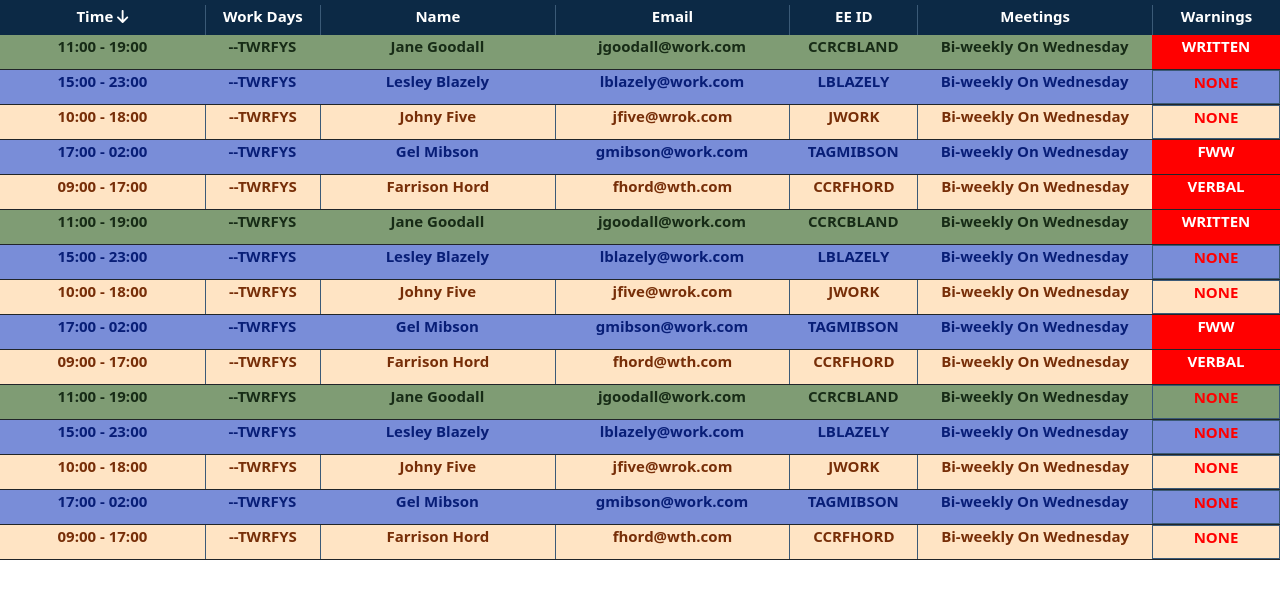
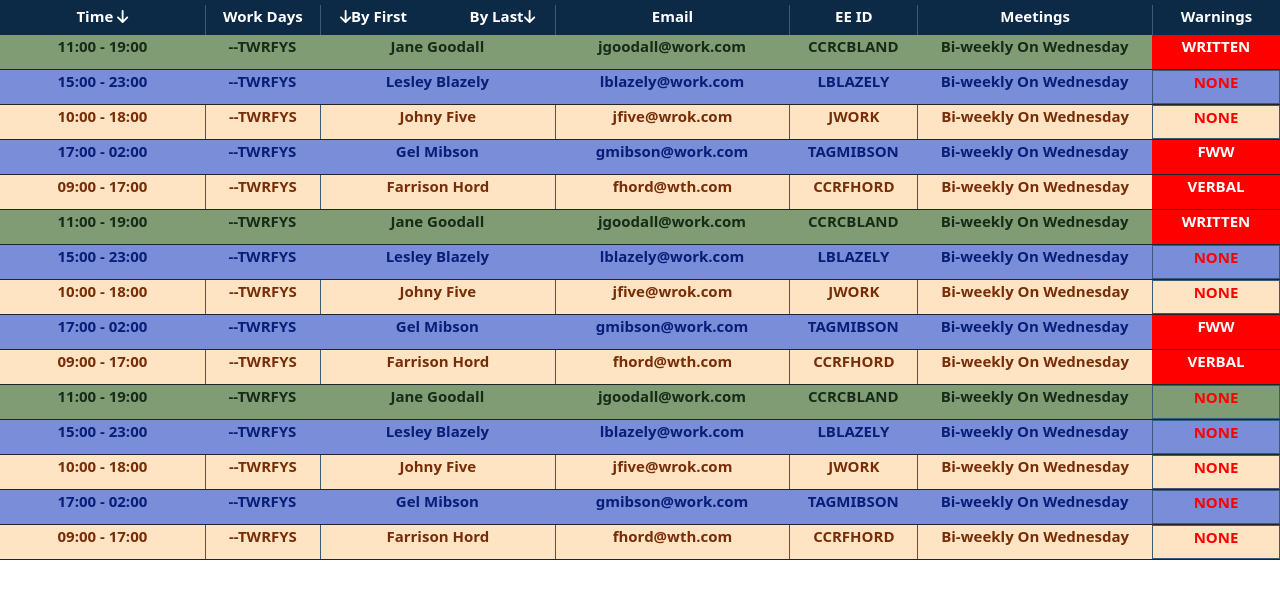
Before and after one commit to cwilliamson29/MyTeam-Manager, a React (Vite) app: page / in a window 1280 px wide. Shown: the top 598 px of the page. Built offline with nearby package versions, Linux system fonts and the light colour scheme.

Commit message:
working on sorting by multiple criteria

```diff
--- a/src/App.tsx
+++ b/src/App.tsx
@@ -7,16 +7,35 @@ import React from "react";
 
 function App() {
     let [timeReorder, setTimeReorder] = React.useState(false)
+    let [nameReorder, setNameReorder] = React.useState('last')
     let [dummyList, setDummyList] = React.useState(dummyData)
 
     const handleSort = () => {
         setTimeReorder(!timeReorder);
-        let list = dummyData.toSorted((a, b) => a.hours.start < b.hours.start ? -1 : 1);
+        let byHours = dummyData.toSorted((a, b) => a.hours.start < b.hours.start ? -1 : 1);
+        let byHoursFirstName = dummyData.toSorted((a, b) => {
+            if (a.hours.start > b.hours.start) return 1;
+            if (a.hours.start < b.hours.start) return -1;
+            if (a.name.first > b.name.first) return 1;
+            if (a.name.first < b.name.first) return -1;
+        });
+        let byHoursLastName = dummyData.toSorted((a, b) => {
+            if (a.hours.start > b.hours.start) return 1;
+            if (a.hours.start < b.hours.start) return -1;
+            if (a.name.last > b.name.last) return 1;
+            if (a.name.last < b.name.last) return -1;
+        });
 
         if (timeReorder) {
             setDummyList(dummyData);
-        } else {
-            setDummyList(list)
+        } else if (timeReorder && nameReorder === 'first') {
+            setDummyList(byHoursFirstName)
+        } else if (timeReorder && nameReorder === 'last') {
+            setDummyList(byHoursLastName)
+        } else if (!timeReorder && nameReorder === 'first') {
+            setDummyList(byHours)
+        } else if (!timeReorder && nameReorder === 'last') {
+            setDummyList(byHours)
         }
     }
 
--- a/src/components/EmployeeListTitle.tsx
+++ b/src/components/EmployeeListTitle.tsx
@@ -8,6 +8,9 @@ interface Props {
 
 function EmployeeListTitle({setTimeReorder}: Props) {
     let [titleClick, setTitleClick] = React.useState('')
+    let [nameClick, setNameClick] = React.useState(false)
+    let [firstNameClick, setFirstNameClick] = React.useState('');
+    let [lastNameClick, setLastNameClick] = React.useState('');
 
     const handleTitleclick = () => {
         if (titleClick === ' title-buttons-clicked ') {
@@ -16,6 +19,17 @@ function EmployeeListTitle({setTimeReorder}: Props) {
         } else {
             setTitleClick(' title-buttons-clicked ')
             setTimeReorder()
+        }
+    }
+    const handleNameClick = () => {
+        if (nameClick) {
+            setFirstNameClick(' text-white ');
+            setLastNameClick(' title-buttons-clicked ');
+            setNameClick(!nameClick)
+        } else {
+            setLastNameClick(' text-white ');
+            setFirstNameClick(' title-buttons-clicked ');
+            setNameClick(!nameClick)
         }
     }
     return (
@@ -27,7 +41,17 @@ function EmployeeListTitle({setTimeReorder}: Props) {
             </div>
             <div className="col-sm border-slate h-100 days">Work Days</div>
             <div className="col border-slate h-100 name">
-                Name
+                <div className="row">
+                    <div className={"col text-align-right" + firstNameClick} onClick={() => handleNameClick()}>
+                        <FontAwesomeIcon icon={faArrowDown} className={firstNameClick}/>
+                        By First
+                    </div>
+                    <div className={"col" + lastNameClick} onClick={() => handleNameClick()}>
+                        By Last
+                        <FontAwesomeIcon icon={faArrowDown} className={lastNameClick}/>
+                    </div>
+                </div>
+
             </div>
             <div className="col start border-slate h-100 email">Email</div>
             <div className="col border-slate h-100 EEID">EE ID</div>
--- /dev/null
+++ b/src/helpers/appSettings.tsx
@@ -0,0 +1,5 @@
+export let settings = {
+    sortByTime: false,
+    sortByFirstName: false,
+    sortByLastName: false,
+}
```
